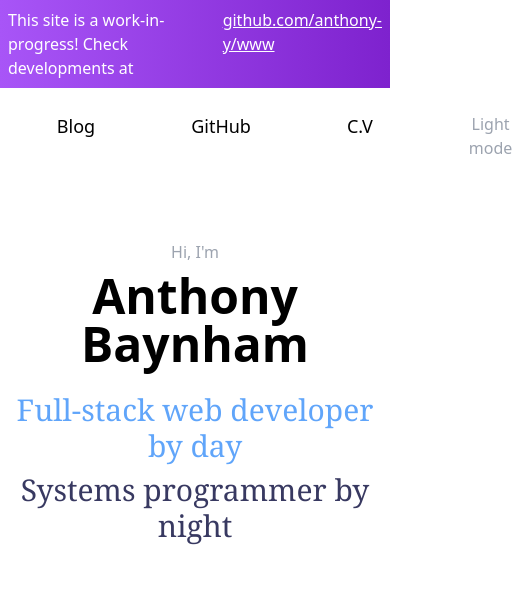
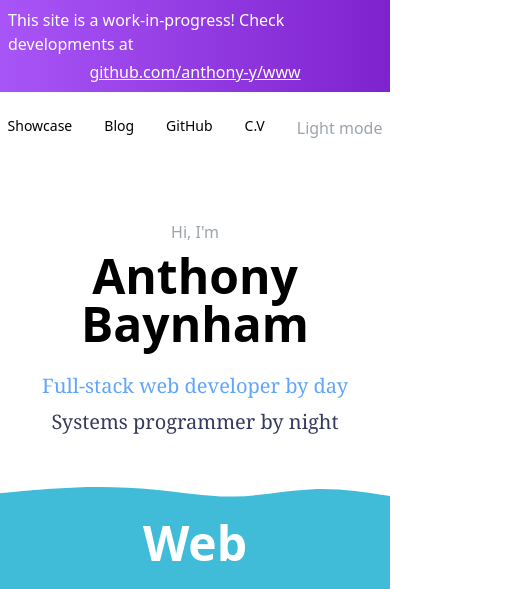
Before and after one commit to anthony-y/www, a Next.js app: page / in a window 390 px wide. Shown: the top 589 px of the page, 512 px wide, since content can reach past the window. Built offline with nearby package versions, Linux system fonts and the light colour scheme.

Commit message:
Improve support for iPhone 6/7/8 (Plus)

```diff
--- a/components/Banner.tsx
+++ b/components/Banner.tsx
@@ -1,5 +1,5 @@
 function Banner({ children }) {
-  return <div className="flex flex-row justify-center gap-1 p-2 bg-gradient-to-r from-purple-500 to-purple-700 dark:from-lime-500 dark:to-lime-700 text-white transition duration-1000">{children}</div>
+  return <div className="flex flex-row flex-wrap justify-center gap-1 p-2 bg-gradient-to-r from-purple-500 to-purple-700 dark:from-lime-500 dark:to-lime-700 text-white transition duration-1000 font-sm md:font-lg">{children}</div>
 }
 
 export default Banner
--- a/components/NameHero.tsx
+++ b/components/NameHero.tsx
@@ -11,11 +11,11 @@ const NameHero = () => {
 
       <div className="flex flex-col gap-2 text-center">
 
-        <h2 className="text-3xl font-serif text-blue-400 to-blue-400 dark:text-darkPrimary transition duration-500">
+        <h2 className="text-xl md:text-3xl font-serif text-blue-400 to-blue-400 dark:text-darkPrimary transition duration-500">
           Full-stack web developer by day
         </h2>
 
-        <h2 className="text-3xl font-serif text-lightSecondary dark:text-white/40 transition duration-500">
+        <h2 className="text-xl md:text-3xl font-serif text-lightSecondary dark:text-white/40 transition duration-500">
           Systems programmer by night
         </h2>
       </div>
--- a/components/Nav.tsx
+++ b/components/Nav.tsx
@@ -1,14 +1,14 @@
 import Link from "next/link"
 
 export function Navbar({ children }) {
-  return <nav className="flex flex-row gap-24 pt-6 justify-center dark:bg-dark">
+  return <nav className="flex flex-row gap-8 md:gap-24 pt-6 justify-center dark:bg-dark">
     {children}
   </nav>
 }
 
 export const NavItem = ({ children, the_link }) => {
   return <Link href={the_link}>
-    <a className="text-lg transition hover:text-blue-400 dark:text-white dark:hover:text-darkPrimary">
+    <a className="text-sm md:text-lg transition hover:text-blue-400 dark:text-white dark:hover:text-darkPrimary">
       {children}
     </a>
   </Link>
--- a/pages/_app.tsx
+++ b/pages/_app.tsx
@@ -27,7 +27,7 @@ function TheApp({ Component, pageProps }) {
     })
   }, [])
 
-  return <div className="h-full w-full container-xs container-sm">
+  return <div className="h-[100vh] w-[100vw] overflow-x-hidden">
     <Banner>
       <p>This site is a work-in-progress! Check developments at</p>
       <a href="https://github.com/anthony-y/www"><span className="underline">github.com/anthony-y/www</span></a>
--- a/pages/blog/index.tsx
+++ b/pages/blog/index.tsx
@@ -2,7 +2,7 @@ import Link from "next/link"
 import WorkInProgress from "../../components/WorkInProgress"
 import { BlogPost, getAllBlogPosts } from '../../lib/blog'
 
-function PostCard({ post }: { post: BlogPost} ) {
+function PostCard({ post }: { post: BlogPost } ) {
   return <div className="transition hover:bg-white/30 rounded-lg flex flex-col gap-4 items-center border border-1 border-gray-200 p-8 shadow-sm">
     <h1 className="text-3xl"><Link href={`/blog/${post.slug}`}>{post.title}</Link></h1>
     <p className="text-gray-400">
--- a/pages/index.tsx
+++ b/pages/index.tsx
@@ -62,8 +62,8 @@ function Frontpage({ domains }: InferGetStaticPropsType<typeof getStaticProps>)
       <section className="bg-white h-full w-full mx-auto pb-[20vh] dark:bg-dark dark:text-white -mt-[1px]">
         <h1 className="flex justify-center text-black text-5xl font-bold align-center dark:text-white">About Me</h1>
 
-        <div className="flex justify-center w-[50%] mx-auto">
-          <article className="flex pt-3 flex-col justify-center gap-2">
+        <div className="flex justify-center w-[75%] mx-auto">
+          <article className="flex pt-3 flex-col gap-2">
             <p>{`I’m currently a freelance full-stack developer, systems administrator and student. I’m looking for a new hybrid or remote opportunity as I head into this year of university.`}</p>
             <p>{`Although I’ve been working professionally as a programmer since just 2021, my most “starred” GitHub repository, SharpECS, is a library I wrote at age 14 – seven years ago.`}</p>
             <p>{`During the summer I reside on the south-coast, while the rest of the year I study Computer Science at the University of Sussex, and live in Brighton.`}</p>
@@ -72,7 +72,7 @@ function Frontpage({ domains }: InferGetStaticPropsType<typeof getStaticProps>)
         </div>
       </section>
 
-      <section className={`bg-white max-h-[46vh] svg-background-cover ${theme == 'light' ? "blurry-gradient" : "blurry-gradient-night"}`}>
+      <section className={`bg-white min-h-[40vh] svg-background-cover ${theme == 'light' ? "blurry-gradient" : "blurry-gradient-night"}`}>
         <article className="container mx-auto text-white">
           <h1 className="pt-28 flex justify-center text-5xl font-bold align-center">Contact</h1>
           <a href="mailto:anthonybaynham2001@gmail.com"><p className="hover:underline transition flex flex-col justify-center items-center text-center pt-3 text-2xl">anthonybaynham2001@gmail.com</p></a>
```
